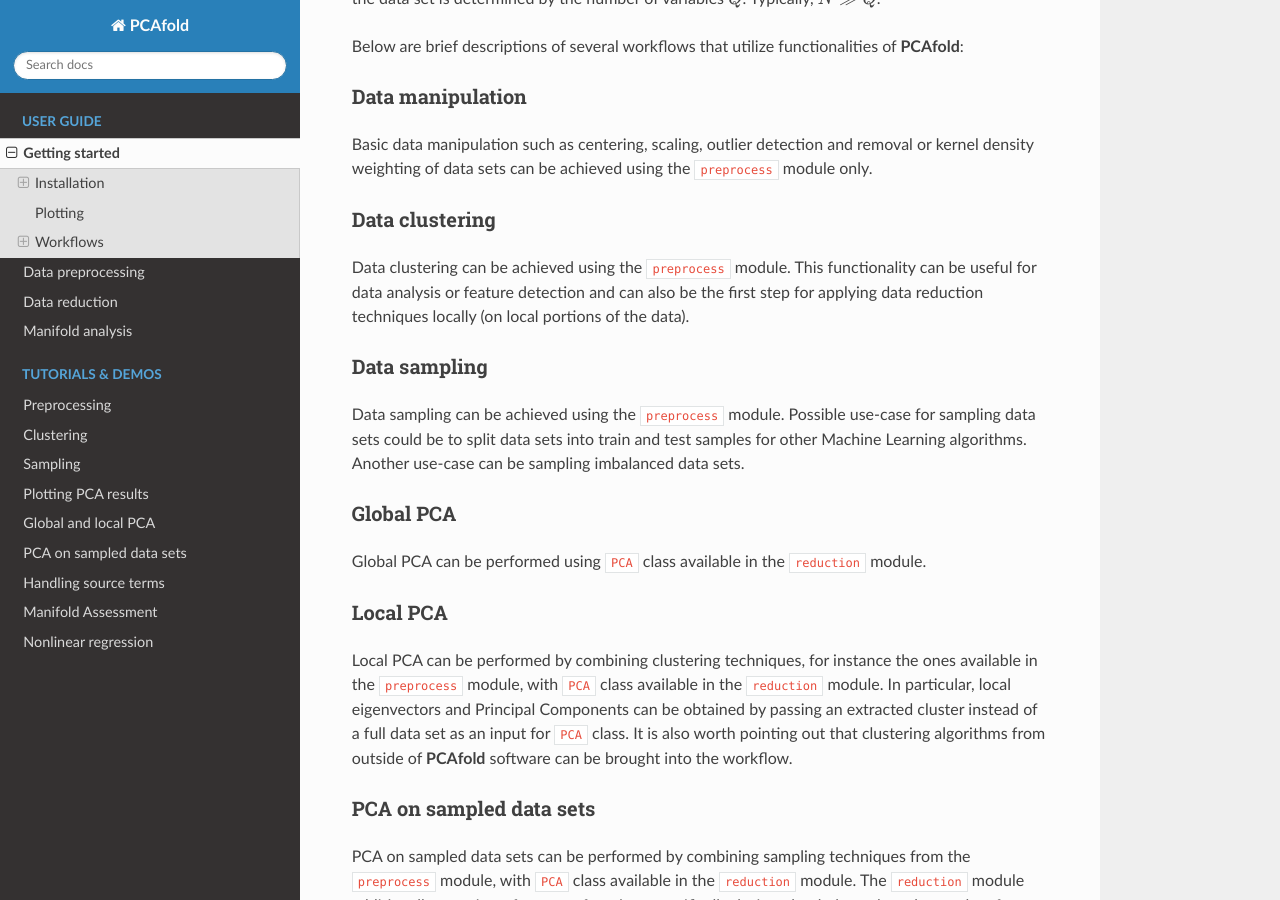
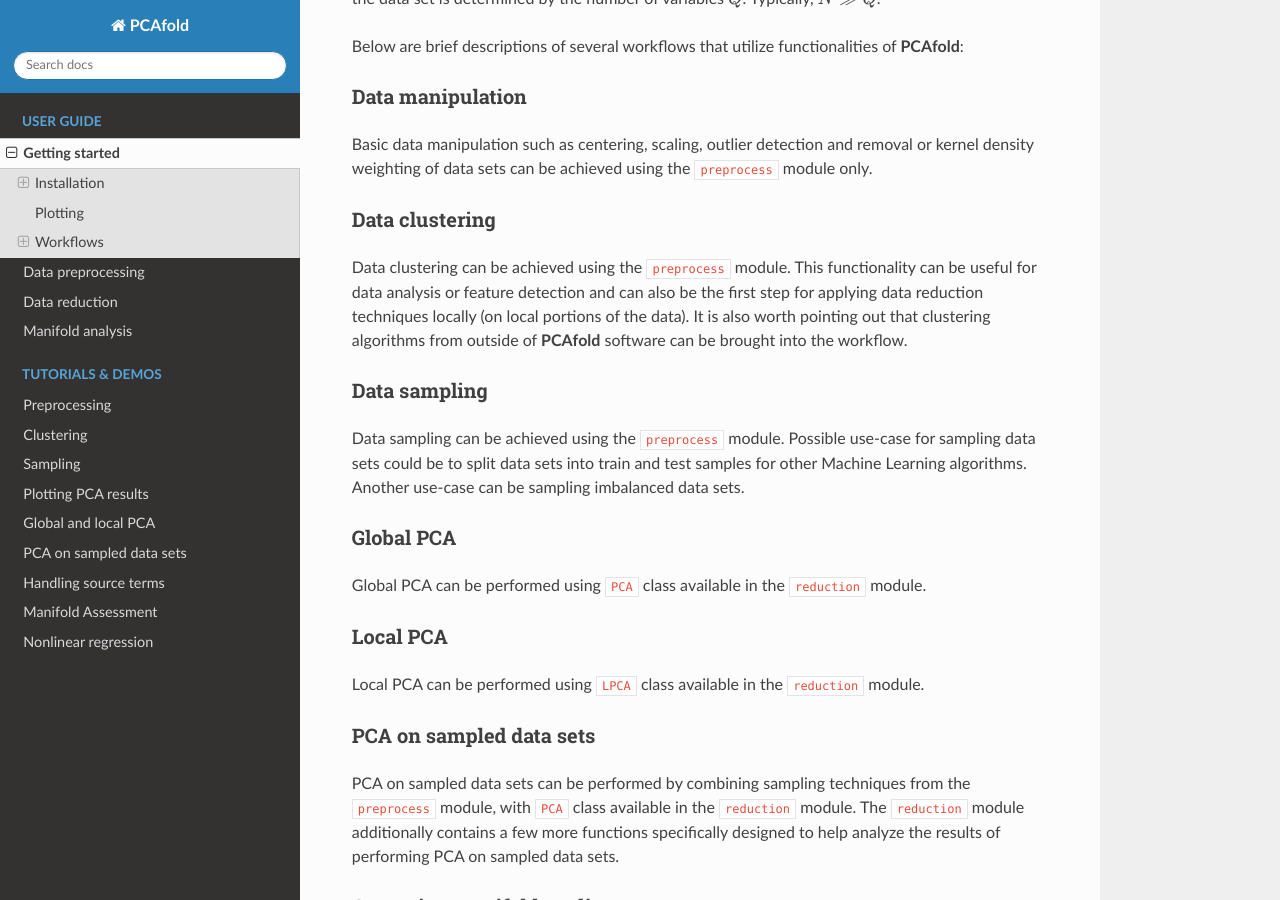
Before and after one commit to kamilazdybal/PCAfold, a Sphinx documentation site: the page built from docs/user/getting-started.rst, in a window 1280 px wide and 900 px high, scrolled down 2631 px. Built offline with Sphinx 7.4.7 and the Read the Docs theme 2.0.0, drawn with Linux system fonts in a browser that asks for light colours.

Commit message:
Documentation update

```diff
--- a/docs/images/PCAfold-logo.py
+++ b/docs/images/PCAfold-logo.py
@@ -22,4 +22,4 @@
 ax.spines["right"].set_visible(False)
 ax.spines["left"].set_visible(False)
 plt.axis('equal')
-plt.savefig('PCAfold-logo.png', dpi = 500, bbox_inches='tight')
+plt.savefig('PCAfold-logo.svg', dpi = 500, bbox_inches='tight')
--- a/docs/tutorials/demo-regression.rst
+++ b/docs/tutorials/demo-regression.rst
@@ -47,7 +47,7 @@
 
   for observation, x_value in enumerate(x):
 
-  phi[observation] = x_value
+      phi[observation] = x_value
 
 Visualize the generated data set:
 
--- a/docs/user/getting-started.rst
+++ b/docs/user/getting-started.rst
@@ -146,13 +148,7 @@
 Local PCA
 ^^^^^^^^^
 
-Local PCA can be performed by combining clustering techniques, for instance
-the ones available in the ``preprocess`` module, with ``PCA`` class
-available in the ``reduction`` module.
-In particular, local eigenvectors and Principal Components can be obtained by passing an
-extracted cluster instead of a full data set as an input for ``PCA`` class.
-It is also worth pointing out that clustering algorithms from outside of
-**PCAfold** software can be brought into the workflow.
+Local PCA can be performed using ``LPCA`` class available in the ``reduction`` module.
 
 PCA on sampled data sets
 ^^^^^^^^^^^^^^^^^^^^^^^^
```
Also changed, not shown: other parts of docs/user/getting-started.rst (+3 -1 lines), README.md (+2 -2 lines), docs/images/diagrams.xml (+1 -2 lines), docs/index.rst (+4 -4 lines), docs/images/PCAfold-diagram.svg (added), docs/images/PCAfold-logo.svg (added), docs/images/PCAfold-software-architecture.png, docs/images/PCAfold-software-architecture.svg (added), docs/tutorials/demo-regression.ipynb.
